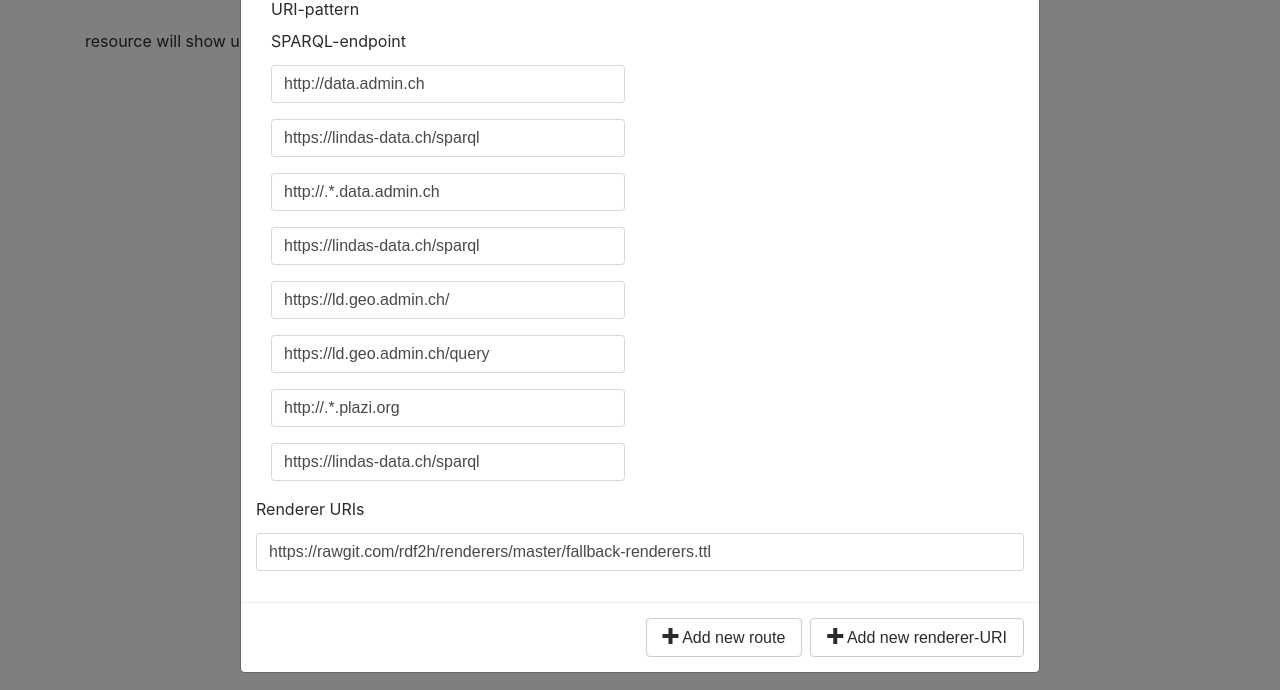
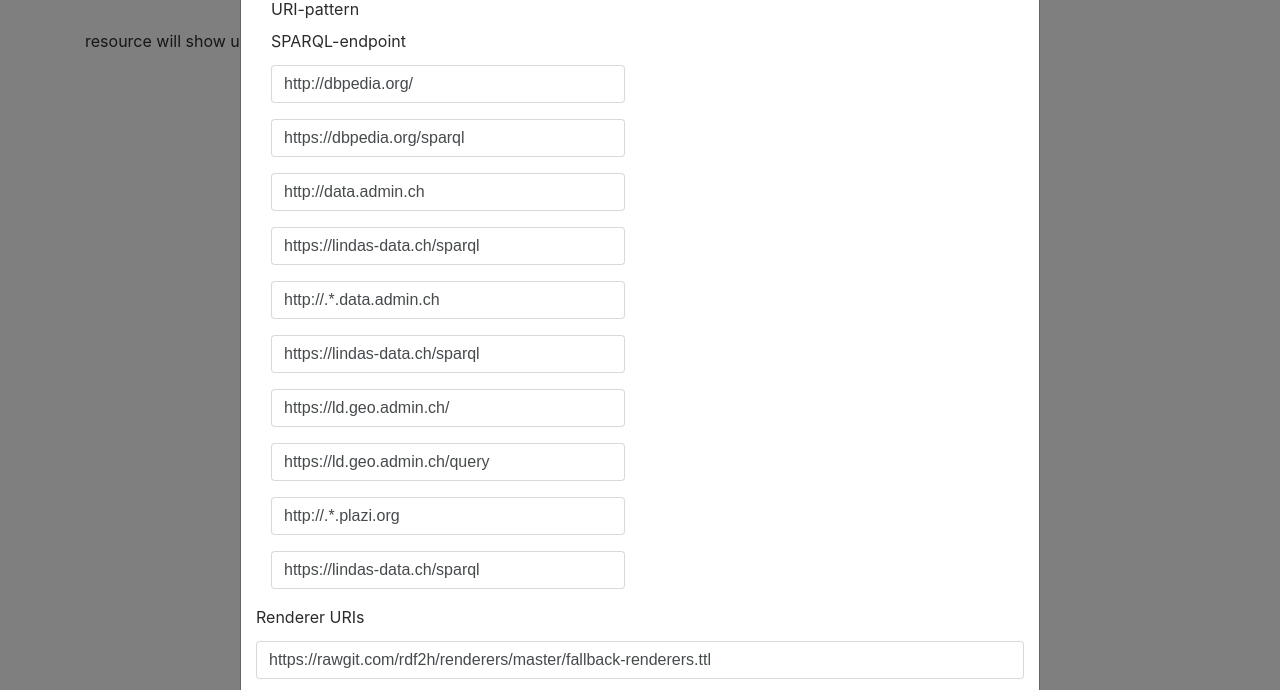
Before and after one commit to rdf2h/browser, a website built with webpack: page static/index.html in a window 1280 px wide. Both pictures are taken after a click on the button 1119 px from the left and 87 px from the top of the page. Shown: the part 110-800 px from the top of the page. Built offline with nearby package versions, Linux system fonts and the light colour scheme.

Commit message:
rsolving dbpedia via SPARQL

```diff
--- a/static/index.html
+++ b/static/index.html
@@ -52,6 +52,14 @@
                                 </div>
                                 <div class="mb-0 form-group col-6">
                                     <label>SPARQL-endpoint</label>
+                                </div>
+                            </div>
+                            <div class="form-row route">
+                                <div class="form-group col-6">
+                                    <input type="text" class="form-control uri-pattern" value="http://dbpedia.org/" placeholder="https://*.example.org">
+                                </div>
+                                <div class="form-group col-6">
+                                    <input type="text" value="https://dbpedia.org/sparql" class="form-control sparql-endpoint" placeholder="https://example.org/sparql">
                                 </div>
                             </div>
                             <div class="form-row route">
```
